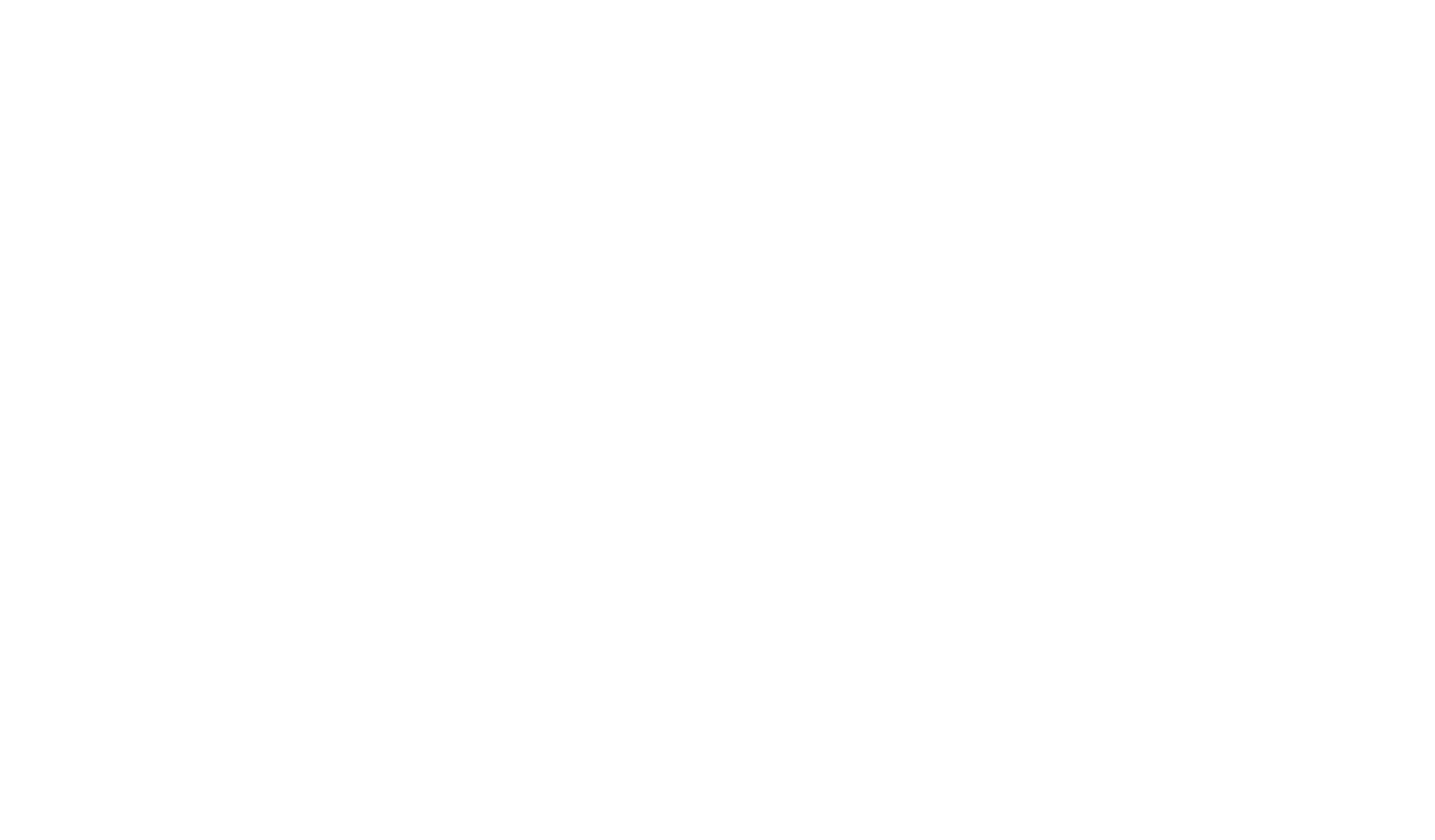
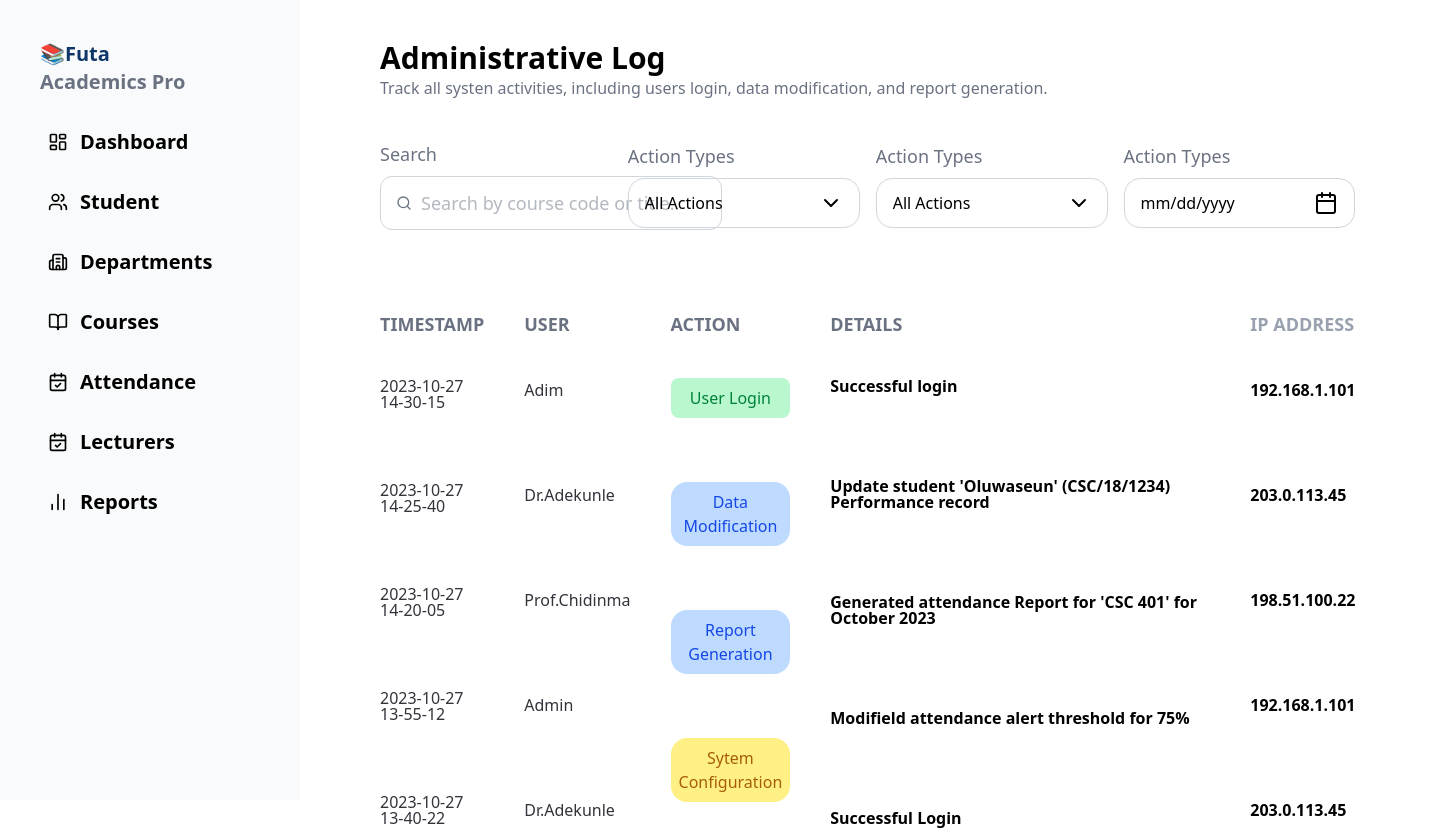
Before and after one commit to Mimisax-pixel/school-attendance-biometric-system, a React app in the folder frontend/: page /administrativeLog in a window 1280 px wide. Before the commit this address had no page. Shown: the top 840 px of the page, 1435 px wide, since content can reach past the window. Before the commit the page ends 800 px from the top, so only its background shows below. Built offline with nearby package versions, Linux system fonts and the light colour scheme; the HTML template or start-up script is replaced by a standard one.

Commit message:
created TimeStamp

```diff
--- a/frontend/src/App.jsx
+++ b/frontend/src/App.jsx
@@ -9,6 +9,7 @@ import AdminDashboard from "./Pages/AdminDashboard";
 import BiometricAttendance from "./Pages/BiometricAttendance";
 import CourseManagement from "./Pages/CourseManagement";
 import Lecturers from "./Pages/Lecturers";
+import AdministrativeLog from "./Pages/AdministrativeLog";
 
 function App() {
   return (
@@ -22,7 +23,8 @@ function App() {
         <Route path="/biometricAttendance" element={<BiometricAttendance />} />
         <Route path="/courseManagement" element={<CourseManagement />} />
         <Route path="/biometricAttendance" element={<BiometricAttendance />} />
-        <Route path="/lecturers" element={<Lecturers/>} />
+        <Route path="/lecturers" element={<Lecturers />} />
+        <Route path="/administrativeLog" element={<AdministrativeLog />} />
       </Routes>
     </Router>
   );
--- /dev/null
+++ b/frontend/src/Components/AdministrativeSearchbar.jsx
@@ -0,0 +1,75 @@
+import React, { useState } from 'react'
+import { Calendar, ChevronDown, Search } from 'lucide-react';
+
+const AdministrativeSearchbar = ({onSearch}) => {
+     const [query, setQuery] = useState("");
+
+      const handleSubmit = (e) => {
+        e.preventDefault();
+        if (onSearch) onSearch(query);
+      };
+  return (
+    <div className=" px-20 lg:px-20">
+      <h2 className="text-3xl font-bold">Administrative Log</h2>
+      <p className="mb-10 text-gray-500 text-base font-medium">
+        Track all systen activities, including users login, data modification,
+        and report generation.
+      </p>
+      <div className="grid lg:grid-cols-4 grid-cols-1 gap-4 items-center">
+        <div>
+          <h4 className="text-lg font-medium text-gray-500 mb-2">Search</h4>
+          <div>
+            <form
+              onSubmit={handleSubmit}
+              className="flex items-center w-[28px]"
+            >
+              <button
+                type="submit"
+                className="px-4 py-2  text-white rounded-r-md  flex items-center justify-center absolute right-[-1]"
+              >
+                <Search size={16} className=" text-gray-500 text-xl" />
+              </button>
+              <input
+                type="text"
+                placeholder="Search by course code or title..."
+                value={query}
+                onChange={(e) => setQuery(e.target.value)}
+                className="flex-1 px-10 py-3 border border-gray-300 rounded-xl focus:outline-none focus:ring-2 focus:ring-blue-500 font-medium text-gray-500 text-lg"
+              />
+            </form>
+          </div>
+        </div>
+        <div>
+          <h4 className="text-lg font-medium text-gray-500 mb-2">
+            Action Types
+          </h4>
+          <div className="border border-gray-300 flex justify-between items-center px-4 py-3 rounded-2xl">
+            <button>All Actions</button>
+            <ChevronDown />
+          </div>
+        </div>
+        <div>
+          <h4 className="text-lg font-medium text-gray-500 mb-2">
+            Action Types
+          </h4>
+          <div className="border border-gray-300 flex justify-between items-center px-4 py-3 rounded-2xl">
+            <button>All Actions</button>
+            <ChevronDown />
+          </div>
+        </div>
+        <div>
+          <h4 className="text-lg font-medium text-gray-500 mb-2">
+            {" "}
+            Action Types
+          </h4>
+          <div className="border border-gray-300 flex justify-between items-center px-4 py-3 rounded-2xl">
+            <button>mm/dd/yyyy</button>
+            <Calendar />
+          </div>
+        </div>
+      </div>
+    </div>
+  );
+}
+
+export default AdministrativeSearchbar
--- a/frontend/src/Components/StudentsAttendance.jsx
+++ b/frontend/src/Components/StudentsAttendance.jsx
@@ -15,10 +15,10 @@ const StudentsAttendance = () => {
           <a href="#" className="text-blue-600 font-medium">
             Attendance
           </a>
-          <a href="#" className="hover:text-black">
+          <a href="/administrativeLog" className="hover:text-black">
             Performance
           </a>
-          <a href="#" className="hover:text-black">
+          <a href="" className="hover:text-black">
             Reports
           </a>
         </nav>
--- /dev/null
+++ b/frontend/src/Components/TimeStamp.jsx
@@ -0,0 +1,90 @@
+import React from 'react'
+import AdministrativeSearchbar from './AdministrativeSearchbar';
+
+const TimeStamp = () => {
+  return (
+    <div className="container mx-auto ml-[300px] py-10">
+      <AdministrativeSearchbar />
+      <div className=" px-20 lg:px-20 flex flex-col gap-10 md:flex-row justify-between pb-20">
+        <div className="pt-20">
+          <p className="mb-10 font-semibold text-gray-500 text-lg">TIMESTAMP</p>
+          <div className="space-y-[72px] text-[#32333B] font-medium w-[98px] leading-4">
+            <p>2023-10-27 14-30-15</p>
+            <p>2023-10-27 14-25-40</p>
+            <p>2023-10-27 14-20-05</p>
+            <p>2023-10-27 13-55-12</p>
+            <p>2023-10-27 13-40-22</p>
+            <p>2023-10-27 13-15-58</p>
+          </div>
+        </div>
+        <div className="pt-20">
+          <p className="mb-10 font-semibold text-lg text-gray-500">USER</p>
+          <div className="space-y-[81px] text-[#32333B] font-medium ">
+            <p>Adim</p>
+            <p>Dr.Adekunle</p>
+            <p>Prof.Chidinma</p>
+            <p>Admin</p>
+            <p>Dr.Adekunle</p>
+            <p>Adim</p>
+          </div>
+        </div>
+        <div className="pt-20">
+          <p className="mb-10 font-semibold text-lg text-gray-500">ACTION</p>
+          <div className="space-y-[64px] text-[#32333B] font-medium flex flex-col">
+            <button className="text-green-700 bg-green-200 p-2 rounded-lg">
+              User Login
+            </button>
+            <button className="text-blue-700 bg-blue-200 p-2 rounded-2xl">
+              Data Modification
+            </button>
+            <button className="text-blue-700 bg-blue-200 p-2 rounded-2xl">
+              Report Generation
+            </button>
+            <button className="text-yellow-700 bg-yellow-200 p-2 rounded-2xl">
+              Sytem Configuration
+            </button>
+            <button className="text-green-700 bg-green-200 p-2 rounded-lg">
+              User Login
+            </button>
+            <button className="text-red-800 bg-red-200 p-2 rounded-lg">
+              Failed Login
+            </button>
+          </div>
+        </div>
+        <div className="pt-20">
+          <p className="mb-10 font-semibold text-lg text-gray-500">DETAILS</p>
+          <div className="space-y-[84px] font-semibold w-[380px] leading-4">
+            <p>Successful login</p>
+            <p>Update student 'Oluwaseun' (CSC/18/1234) Performance record</p>
+            <p>Generated attendance Report for 'CSC 401' for October 2023</p>
+            <p>Modifield attendance alert threshold for 75%</p>
+            <p>Successful Login</p>
+            <p>Failed Login attempt user 'Admin'</p>
+          </div>
+        </div>
+        <div className="pt-20">
+          <p className="mb-10 font-semibold text-lg text-gray-400">
+            IP ADDRESS
+          </p>
+          <div className="space-y-[81px] font-semibold">
+            <p>192.168.1.101</p>
+            <p>203.0.113.45</p>
+            <p>198.51.100.22</p>
+            <p>192.168.1.101</p>
+            <p>203.0.113.45</p>
+            <p>10.0.0.5</p>
+          </div>
+        </div>
+      </div>
+      <div className="mt-[15rem] flex items-center justify-between  px-20 lg:px-20">
+        <p>Showing 1 to 5 of 20 Courses</p>
+        <div className="flex items-center gap-4">
+          <p>Previous</p>
+          <p>Next</p>
+        </div>
+      </div>
+    </div>
+  );
+}
+
+export default TimeStamp
--- /dev/null
+++ b/frontend/src/Pages/AdministrativeLog.jsx
@@ -0,0 +1,14 @@
+import React from 'react'
+import Sidebar from '../Components/Sidebar'
+import TimeStamp from '../Components/TimeStamp'
+
+const AdministrativeLog = () => {
+  return (
+    <div className='flex'>
+      <Sidebar/>
+      <TimeStamp/>
+    </div>
+  )
+}
+
+export default AdministrativeLog
```
